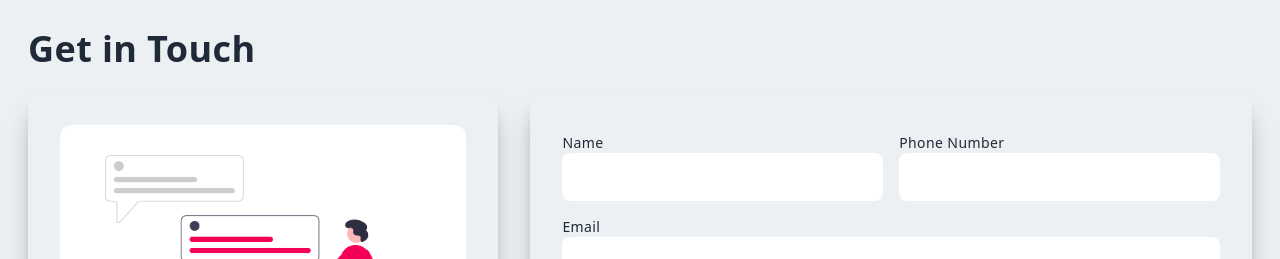
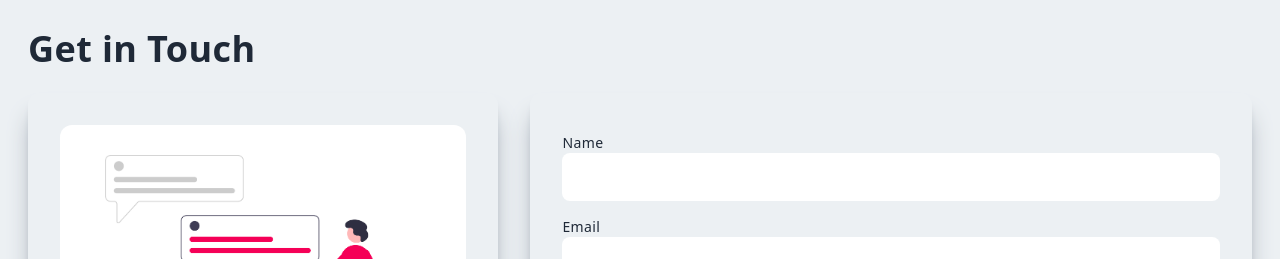
Before and after one commit to Vicjocaso/portafolio-nextjs, a Next.js app: page / in a window 1280 px wide. Shown: the part 3287-3546 px from the top of the page. Built offline with nearby package versions, Linux system fonts and the light colour scheme.

Commit message:
Added emailJS

```diff
--- a/package.json
+++ b/package.json
@@ -9,6 +9,7 @@
     "lint": "next lint"
   },
   "dependencies": {
+    "@emailjs/browser": "^3.10.0",
     "@types/node": "18.14.2",
     "@types/react": "18.0.28",
     "@types/react-dom": "18.0.11",
--- a/src/components/Contact.tsx
+++ b/src/components/Contact.tsx
@@ -5,8 +5,31 @@ import { FaGithub, FaLinkedin } from "react-icons/fa";
 import { AiOutlineMail } from "react-icons/ai";
 import { BsFillPersonFill } from "react-icons/bs";
 import { HiOutlineChevronDoubleUp } from "react-icons/hi";
+import emailjs from "@emailjs/browser";
 
 const Contanct = () => {
+  const sendEmail = (e: React.FormEvent<HTMLFormElement>) => {
+    e.preventDefault();
+
+    emailjs
+      .sendForm(
+        process.env.NEXT_PUBLIC_EMAILJS_SERVER as string,
+        process.env.NEXT_PUBLIC_EMAILJS_TEMPLATE as string,
+        e.currentTarget,
+        process.env.NEXT_PUBLIC_EMAILJS_PUBLIC_Key as string
+      )
+      .then(
+        (result) => {
+          console.log(result.text, "Menssage");
+        },
+        (error) => {
+          console.log(error.text, "Error");
+        }
+      );
+
+    e.currentTarget.reset();
+  };
+
   return (
     <div id="contact" className="w-full md:h-screen lg:h-screen">
       <div className="max-w-[1240px] m-auto mx-auto px-2 py-16 w-full ">
@@ -58,32 +81,22 @@ const Contanct = () => {
           {/* right side of contact */}
           <div className="col-span-3 w-full h-auto shadow-xl shadow-gray-400 rounded-xl lg:p-4">
             <div className="p-4">
-              <form>
-                <div className="grid md:grid-cols-2 gap-4 w-full py-2">
-                  <div className="flex flex-col">
-                    <label className="text-sm font-medium">Name</label>
-                    <input
-                      type="text"
-                      name="name"
-                      className="w-full rounded-lg p-3 flex borde-2"
-                    />
-                  </div>
-
-                  <div className="flex flex-col">
-                    <label className="text-sm font-medium">Phone Number</label>
-                    <input
-                      type="text"
-                      name="phone_number"
-                      className="w-full rounded-lg p-3 flex borde-2 focus:border-indigo-500 focus:ring-indigo-500"
-                    />
-                  </div>
+              <h2>{process.env.TZ}</h2>
+              <form onSubmit={sendEmail}>
+                <div className="flex flex-col py-2">
+                  <label className="text-sm font-medium ">Name</label>
+                  <input
+                    type="text"
+                    name="user_name"
+                    className="w-full rounded-lg p-3 borde-2"
+                  />
                 </div>
 
                 <div className="flex flex-col py-2">
                   <label className="text-sm font-medium ">Email</label>
                   <input
                     type="email"
-                    name="email"
+                    name="user_email"
                     className="w-full rounded-lg p-3 flex borde-2 focus:border-indigo-500 focus:ring-indigo-500"
                   />
                 </div>
@@ -92,7 +105,7 @@ const Contanct = () => {
                   <label className="text-sm font-medium ">Subject</label>
                   <input
                     type="text"
-                    name="subject"
+                    name="user_subject"
                     className="w-full rounded-lg p-3 flex borde-2 focus:border-indigo-500 focus:ring-indigo-500"
                   />
                 </div>
@@ -107,6 +120,7 @@ const Contanct = () => {
                 </div>
                 <button
                   type="submit"
+                  value="send"
                   className="w-full p-3 rounded-xl mt-4 text-gray-100 shadow-xl shadow-gray-400 uppercase bg-gradient-to-r  from-red-600 to-red-200"
                 >
                   Save
--- a/src/data/projects.ts
+++ b/src/data/projects.ts
@@ -6,13 +6,13 @@ export const project = [
     projectTool: "ReactJs",
   },
   {
-    title: "React Ecomerce",
+    title: "Nextjs Pastry",
     backgroundImage: "/assets/logo.png",
     projectUrl: "/ReactE",
     projectTool: "ReactJs",
   },
   {
-    title: "React Ecomerce",
+    title: "Nextjs project",
     backgroundImage: "/assets/logo.png",
     projectUrl: "/ReactE",
     projectTool: "ReactJs",
```
Also changed, not shown: 1 other file (tests, documents, lock files or other folders).
